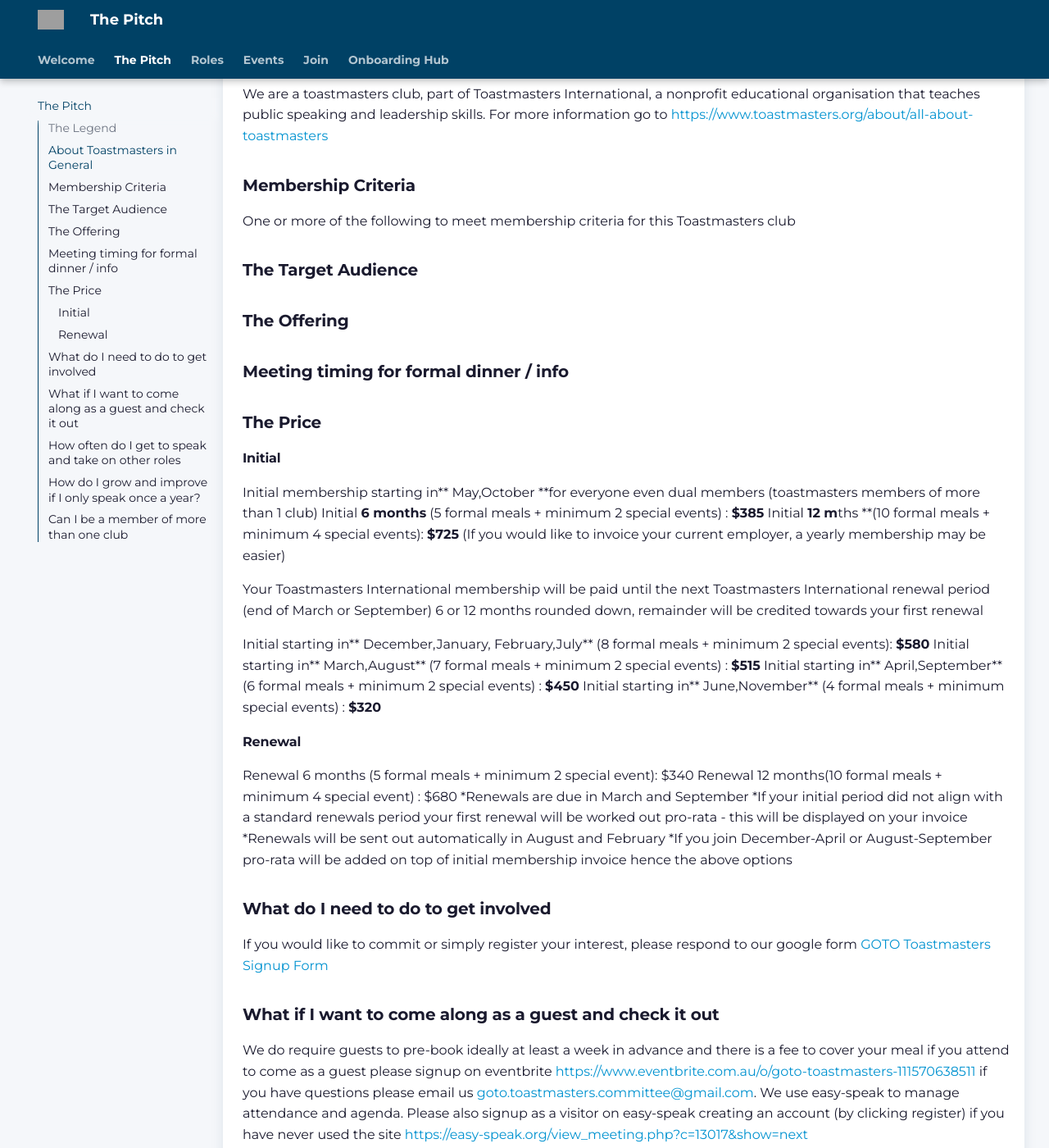
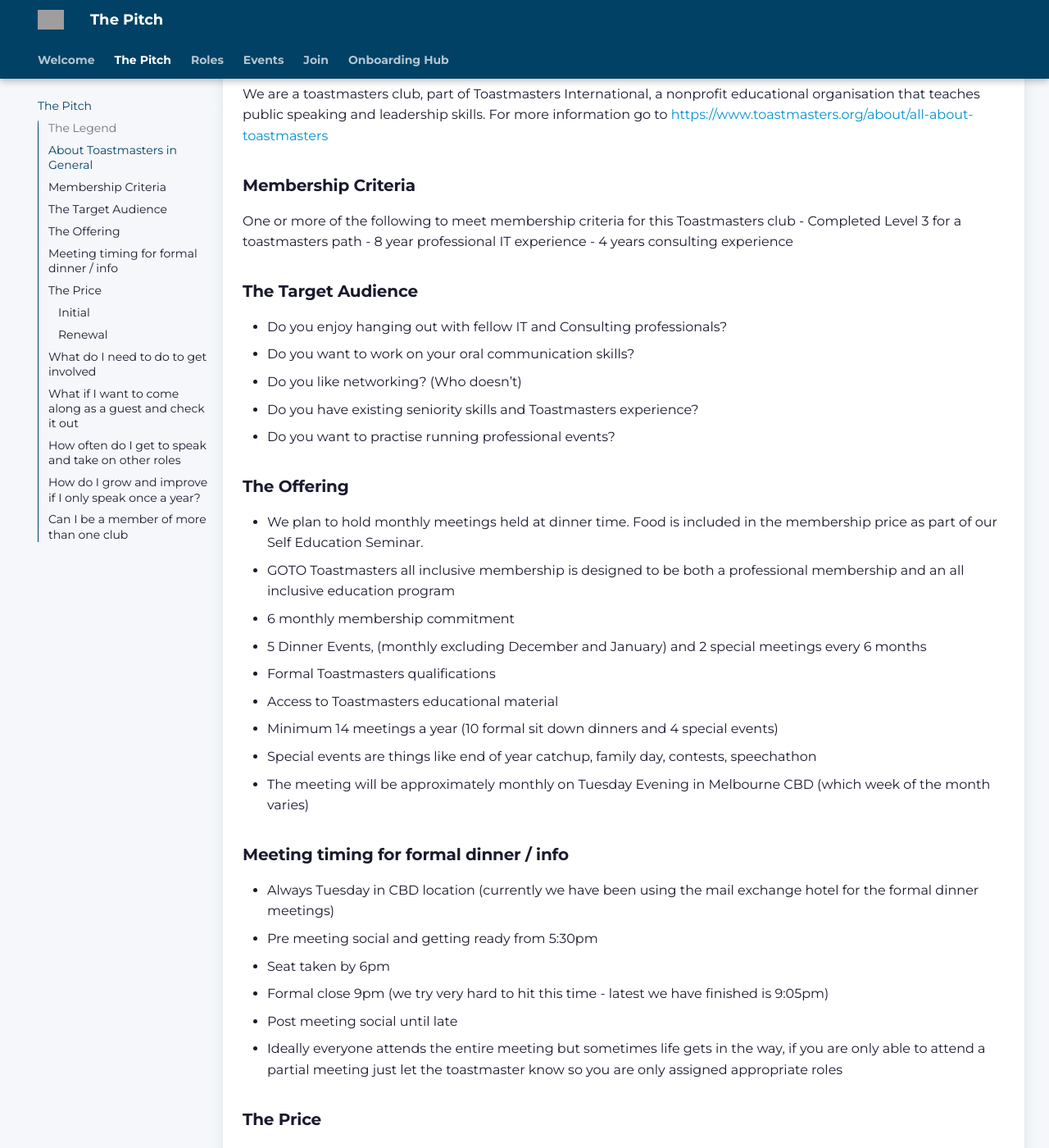
Before and after one commit to rkenefeck/gototoastmasters, an MkDocs documentation site: the page built from docs/pitch.md, in a window 1280 px wide and 1400 px high, scrolled down 461 px. Shown: the whole window at 82% size. Built offline with MkDocs 1.6.1 and Material for MkDocs 9.7.7, drawn with Linux system fonts in a browser that asks for light colours; plug-ins that fetch from the network failed and are left out; grey boxes are pictures that could not be loaded.

Commit message:
Manual publish: GOTO Toastmasters club membership offering

```diff
--- a/docs/pitch.md
+++ b/docs/pitch.md
@@ -14,12 +14,38 @@
 ### Membership Criteria
 
 One or more of the following to meet membership criteria for this Toastmasters club
+- Completed Level 3 for a toastmasters path
+- 8 year professional IT experience
+- 4 years consulting experience
 
 ### The Target Audience
 
+- Do you enjoy hanging out with fellow IT and Consulting professionals?
+- Do you want to work on your oral communication skills?
+- Do you like networking? (Who doesn’t)
+- Do you have existing seniority skills and Toastmasters experience?
+- Do you want to practise running professional events?
+
 ### The Offering
 
+- We plan to hold monthly meetings held at dinner time. Food is included in the membership price as part of our Self Education Seminar.
+  - GOTO Toastmasters all inclusive membership is designed to be both a professional membership and an all inclusive education program
+- 6 monthly membership commitment
+- 5 Dinner Events,  (monthly excluding December and January) and 2 special meetings every 6 months
+- Formal Toastmasters qualifications
+- Access to Toastmasters educational material
+- Minimum 14 meetings a year (10 formal sit down dinners and 4 special events)
+- Special events are things like end of year catchup, family day, contests, speechathon
+- The meeting will be approximately monthly on Tuesday Evening in Melbourne CBD (which week of the month varies)
+
 ### Meeting timing for formal dinner / info
+
+- Always Tuesday in CBD location (currently we have been using the mail exchange hotel for the formal dinner meetings)
+- Pre meeting social and getting ready from 5:30pm
+- Seat taken by 6pm
+- Formal close 9pm (we try very hard to hit this time - latest we have finished is 9:05pm)
+- Post meeting social until late
+- Ideally everyone attends the entire meeting but sometimes life gets in the way, if you are only able to attend a partial meeting just let the toastmaster know so you are only assigned appropriate roles
 
 ### The Price
 
```
